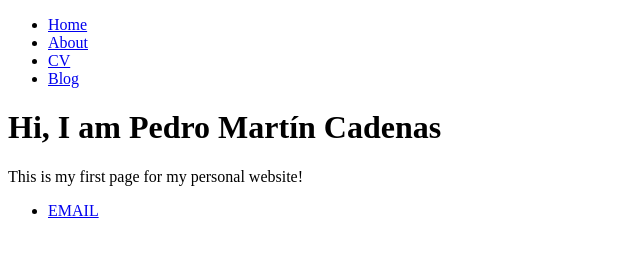
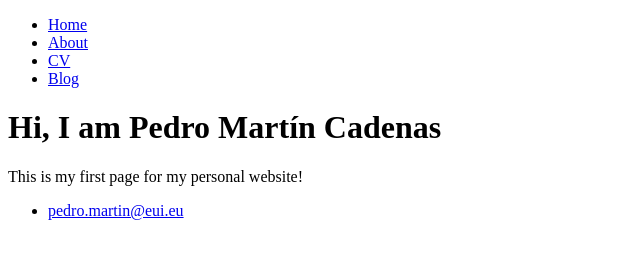
Before and after one commit to Pedromartinc/Pedromartinc.github.io, a plain HTML site: page index.html in a window 1280 px wide. Shown: the whole page, without its empty margins (0-640 px from the left). Drawn offline with Linux system fonts and the light colour scheme.

Commit message:
Update index.html

```diff
--- a/index.html
+++ b/index.html
@@ -20,7 +20,7 @@
    </div>
    <footer>
    <ul>
-     <li><a href=”mailto:pedro.martin@eui.eu”>EMAIL</a></li>
+     <li><a href=”mailto:pedro.martin@eui.eu”>pedro.martin@eui.eu</a></li>
    </ul>
    </footer>
  </body>
```
